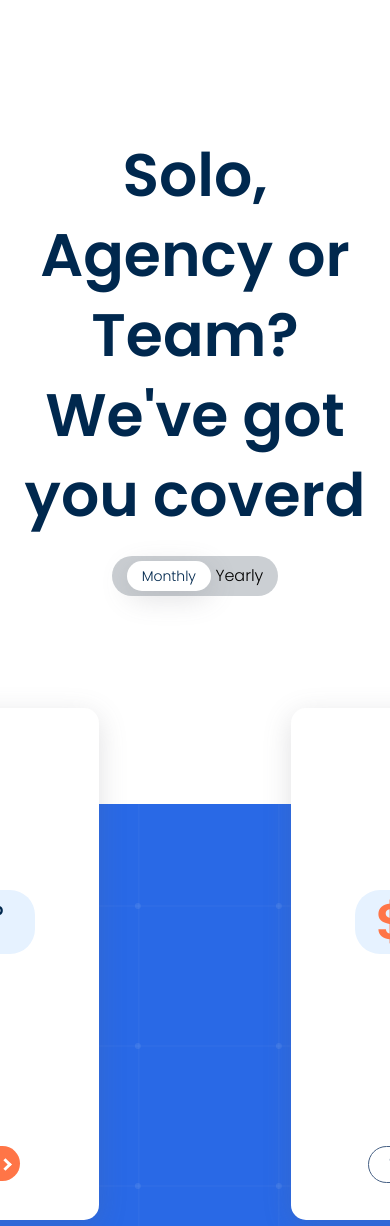
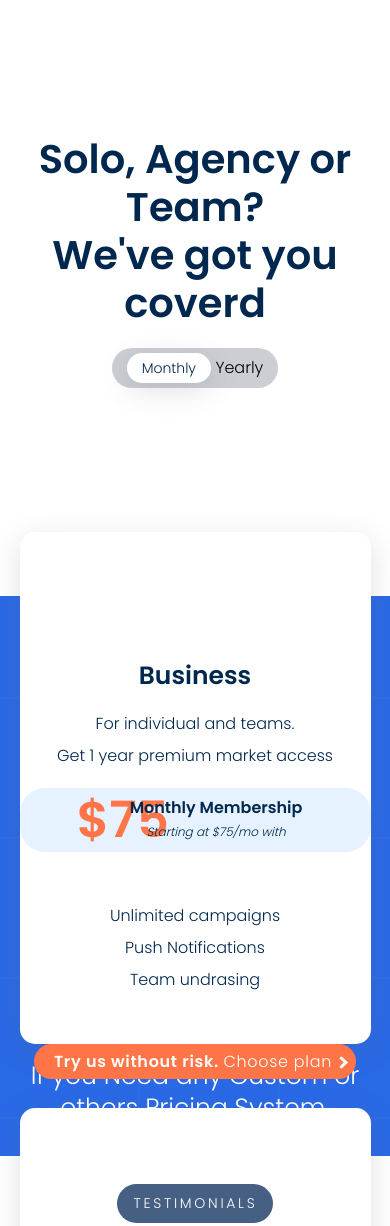
Before and after one commit to Ronald-Him/DreamsLAB-intern-week2-HTML_CSS, a plain HTML site: page index.html in a window 390 px wide. Shown: the part 3420-4646 px from the top of the page. Drawn offline with nearby package versions, Linux system fonts and the light colour scheme.

Commit message:
bottom detail border top

```diff
--- a/style.css
+++ b/style.css
@@ -23,6 +23,7 @@ li, a{
 
 header{
     display: flex;
+    width: 100%;
     justify-content: space-between;
     align-items: center;
     padding: 15px 6%;
@@ -920,7 +921,34 @@ header{
     font-size: 25px;
     text-decoration: underline;
 }
+@media (max-width: 768px) {
+    .pricing-heading h2 {
+        font-size: 40px;
+        line-height: 3rem;
+    }
 
+    .pricing-container {
+        flex-direction: column;
+    }
+
+    .pricing-sub-container {
+        width: 100%;
+        margin: 2rem 0;
+    }
+
+    .sub-container-title {
+        margin-top: -5rem;
+    }
+
+    .price {
+        width: 100%;
+        margin: 1rem 0;
+    }
+
+    .price-num {
+        margin: 6px 1rem 1px -11px;
+    }
+}
 /* Scroll 2 */
 .scroll2-heading .test{
     display: inline-block;
@@ -1367,6 +1395,7 @@ input{
 }
 
 .bottom-detail{
+    border-top: 1px solid #8b8b8b;
     width: 100%;
     margin-top: 20px;
 }
```
